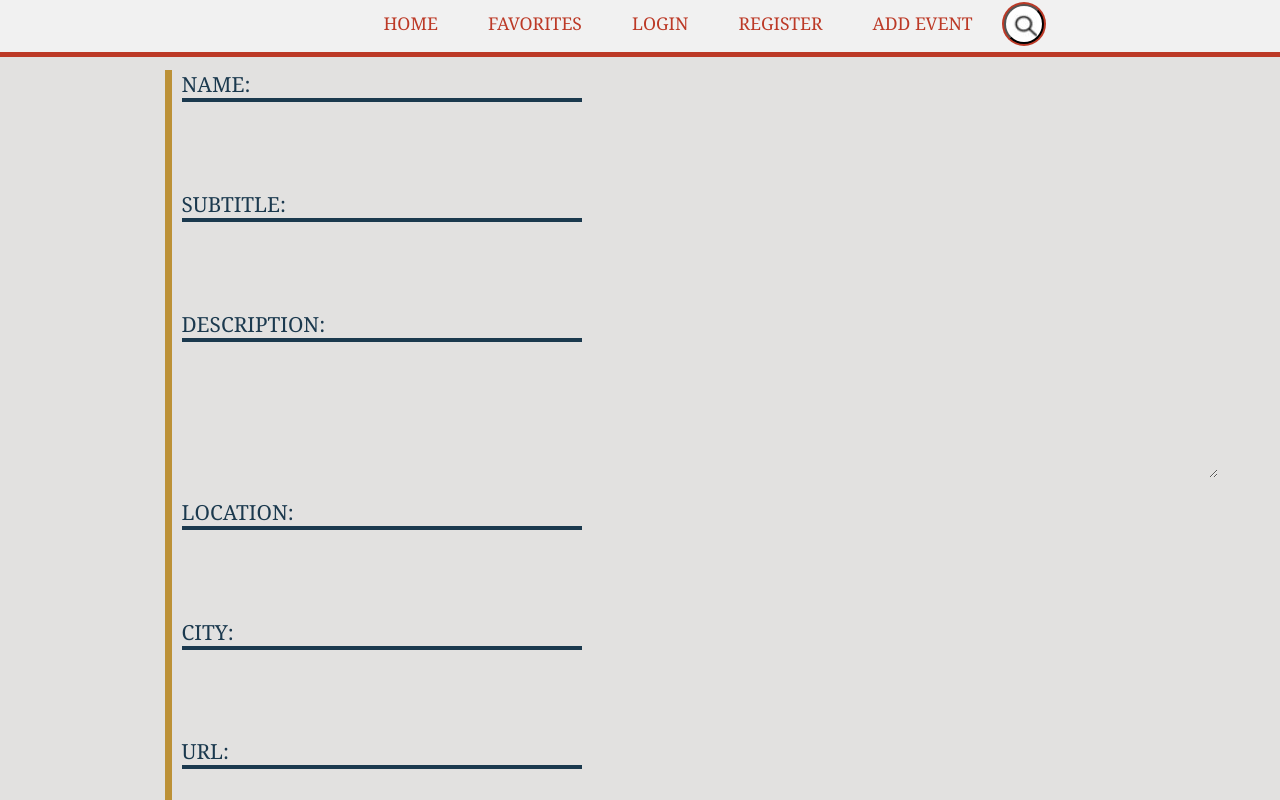
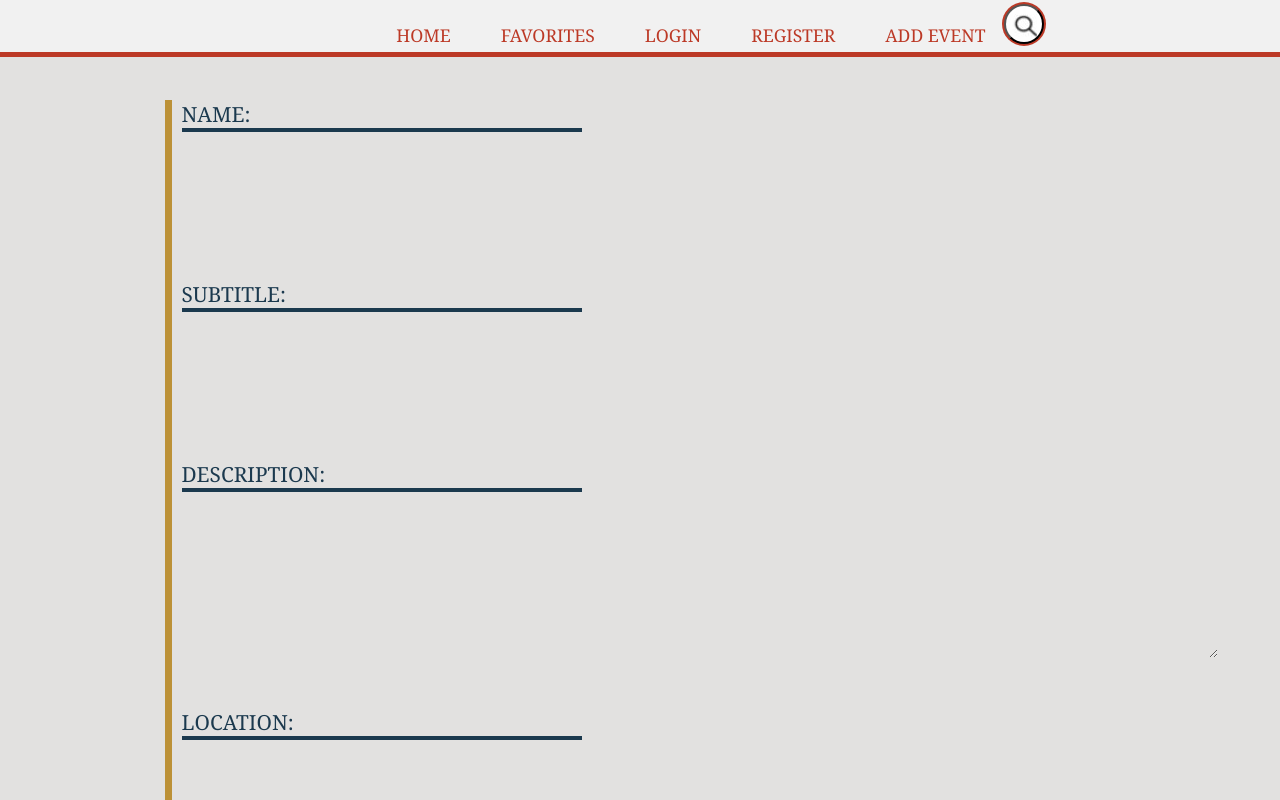
Before and after one commit to koli9513/dotned-enterprise-frontend, a React (Create React App) app: page /events/add in a window 1280 px wide. Shown: the top 800 px of the page. Built offline with nearby package versions, Linux system fonts and the light colour scheme.

Commit message:
fix: layout

```diff
--- a/src/components/AddEvent.js
+++ b/src/components/AddEvent.js
@@ -28,7 +28,6 @@ const AddEvent = () => {
     createAPIEndpoint(ENDPOINTS.EVENT)
       .create(JSON.stringify(event))
       .then(() => {
-        console.log("Event saved successfully");
         history.push("/events");
       })
       .catch((err) => console.log(err));
--- a/src/components/EditEvent.js
+++ b/src/components/EditEvent.js
@@ -28,7 +28,6 @@ const EditEvent = () => {
         createAPIEndpoint(ENDPOINTS.EVENT)
             .update(eventId, JSON.stringify(event))
             .then(() => {
-                console.log("Event updated successfully");
                 history.push("/events");
             })
             .catch((err) => console.log(event));
--- a/src/components/elements/DetailedEvent.js
+++ b/src/components/elements/DetailedEvent.js
@@ -13,6 +13,7 @@ const DetailedEvent = () => {
             .then((res) => {
                 const eventFromServer = {
                     name: res.data.name,
+                    subtitle: res.data.subtitle,
                     description: res.data.description,
                     year: res.data.formattedDate[0],
                     month: res.data.formattedDate[1],
@@ -31,7 +32,7 @@ const DetailedEvent = () => {
     return (
         <StyledDetailedEvent>
             <div className="details">
-                <div className="name">{event.name}</div>
+                <div className="name">{event.name} <span className="subtitle"> {event.subtitle}</span></div>
                     <div className="box-left" dangerouslySetInnerHTML={{__html :event.description}} />
                     <div className="box-right">
                         <div className="date-info">
--- a/src/components/elements/EventForm.js
+++ b/src/components/elements/EventForm.js
@@ -21,7 +21,6 @@ const EventForm = (props) => {
                    type="text"
                    value={props.event.subtitle}
                    onChange={props.onChange}
-                   required
             />
 
 
@@ -31,7 +30,6 @@ const EventForm = (props) => {
                     type="text"
                     value={props.event.description}
                     onChange={props.onChange}
-                    required
                 />
 
 
@@ -40,7 +38,6 @@ const EventForm = (props) => {
                     name="location"
                     value={props.event.location}
                     onChange={props.onChange}
-                    required
                 />
 
             <label className="label">CITY:</label>
--- a/src/components/elements/FilteredList.js
+++ b/src/components/elements/FilteredList.js
@@ -14,7 +14,6 @@ const FilteredList = () => {
             .fetchByFilterTypeFilterWord(filterType, keyword)
             .then((res) => {
                 setEvents(res.data);
-                console.log(res.data)
             })
             .catch((err) => console.log(err));
     }, [requestData]);
--- a/src/components/search/SearchField.js
+++ b/src/components/search/SearchField.js
@@ -11,7 +11,6 @@ const SearchField = () => {
 
     const getSearchTerm = (e) => {
         setSearch({ ...search, searchTerm: e.target.value });
-        console.log(search.searchTerm)
     };
 
     return (
--- a/src/components/styles/StyledCardContainer.js
+++ b/src/components/styles/StyledCardContainer.js
@@ -2,7 +2,7 @@ import styled from "styled-components";
 
 export const StyledCardContainer = styled.div
     .attrs({className: 'cards'})`
-  padding: 60px 50px;
+  padding: 80px 50px;
   border-radius: 5px;
   display: grid;
   grid-template-columns: repeat(4, 1fr);
--- a/src/components/styles/StyledDetailedEvent.js
+++ b/src/components/styles/StyledDetailedEvent.js
@@ -2,8 +2,8 @@ import styled from "styled-components";
 
 export const StyledDetailedEvent = styled.div
     .attrs({className: 'card'})`
-  margin: 40px 20px;
-  background: #f7f7f7;
+  margin: 100px 20px;
+  background: #f1f1f1;
   border-radius: 2px;
   display: inline-block;
   color: #54514d;
@@ -18,7 +18,10 @@ export const StyledDetailedEvent = styled.div
   }
 
   > .details {
+    min-width: 100%;
+
     > .box-left {
+      background-color: #f1f1f1;
       display: block;
       color: #4e5154;
       font-size: 1em;
@@ -26,6 +29,7 @@ export const StyledDetailedEvent = styled.div
       line-height: 1.5em;
       width: 64%;
       min-height: 260px;
+      font-family: 'PT Serif', Georgia, serif;
     }
 
     > .box-right {
@@ -35,7 +39,7 @@ export const StyledDetailedEvent = styled.div
       position: fixed;
       z-index: 100;
       width: 27%;
-      top: 40px;
+      top: 105px;
       height: 190px;
       right: 20px;
       color: #4e5154;
@@ -133,11 +137,15 @@ export const StyledDetailedEvent = styled.div
   .name {
     border-bottom: 1px solid #bc9137;
     vertical-align: baseline;
-    //text-align: center;
-    font-size: 2.3em;
+    font-size: 2.6em;
     font-weight: 800;
-    line-height: 1.4em;
     color: #1b394e;
     background-color: #bdbcbc;
+
+    > .subtitle {
+      font-size: 20px;
+      color: #4d6a7e;
+      font-style: italic;
+    }
   }
 `;
--- a/src/components/styles/StyledNavbarLink.js
+++ b/src/components/styles/StyledNavbarLink.js
@@ -3,7 +3,7 @@ import {Link} from "react-router-dom";
 
 export const StyledNavbarLink = styled(Link)`
   position: relative;
-  left: 28%;
+  left: 29%;
   font-family: 'PT Serif',Georgia,serif;
   background: #f1f1f1;
   color: #bc3926;
@@ -12,7 +12,7 @@ export const StyledNavbarLink = styled(Link)`
   line-height: 34px;
   text-align: center;
   font-size: 1.1em;
-  margin-top: 6px;
+  margin-top: 18px;
   padding: 0 25px;
   text-transform: uppercase;
   text-decoration: none;
--- a/src/components/styles/StyledSmallCard.js
+++ b/src/components/styles/StyledSmallCard.js
@@ -13,6 +13,7 @@ export const StyledSmallCard = styled.div
   box-shadow: 0 1px 3px rgba(0, 0, 0, 0.12), 0 1px 2px rgba(0, 0, 0, 0.24);
   transition: all 0.3s cubic-bezier(.25, .8, .25, 1);
 
+
   > img {
     width: 300px;
     height: 200px;
@@ -22,6 +23,7 @@ export const StyledSmallCard = styled.div
   > .tags {
     position: absolute;
     bottom: 0;
+    font-family: 'PT Serif',Georgia,serif;
 
     > .tag-link {
       color: #bc3926;
--- a/src/components/styles/form.css
+++ b/src/components/styles/form.css
@@ -1,7 +1,7 @@
 .label {
     display: block;
     width: 400px;
-    margin: 20px 10px;
+    margin: 50px 10px;
     border-bottom: #1b394e 4px solid;
     color: #1b394e;
     font-family: 'PT Serif',Georgia,serif;
--- a/src/components/styles/search.css
+++ b/src/components/styles/search.css
@@ -36,7 +36,15 @@
     transition : 0.4s;
     line-height: 40px;
     width : 0;
+    font-family: 'PT Serif',Georgia,serif;
 }
+
+::placeholder {
+    color: #bdbdbd;
+    font-style: italic;
+    font-family: 'PT Serif',Georgia,serif;
+}
+
 form:hover > .search-txt
 {
     width: 240px;
```
